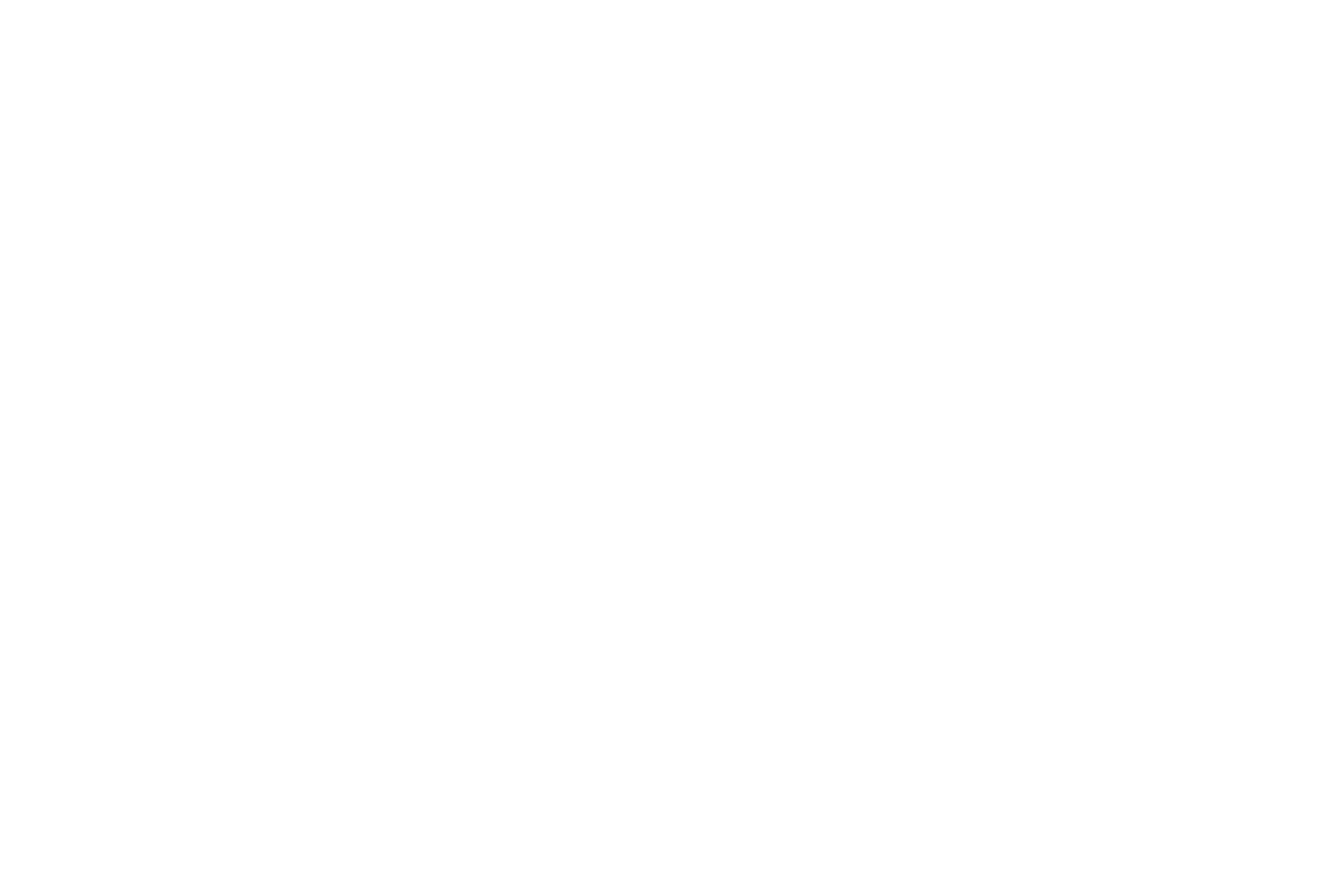
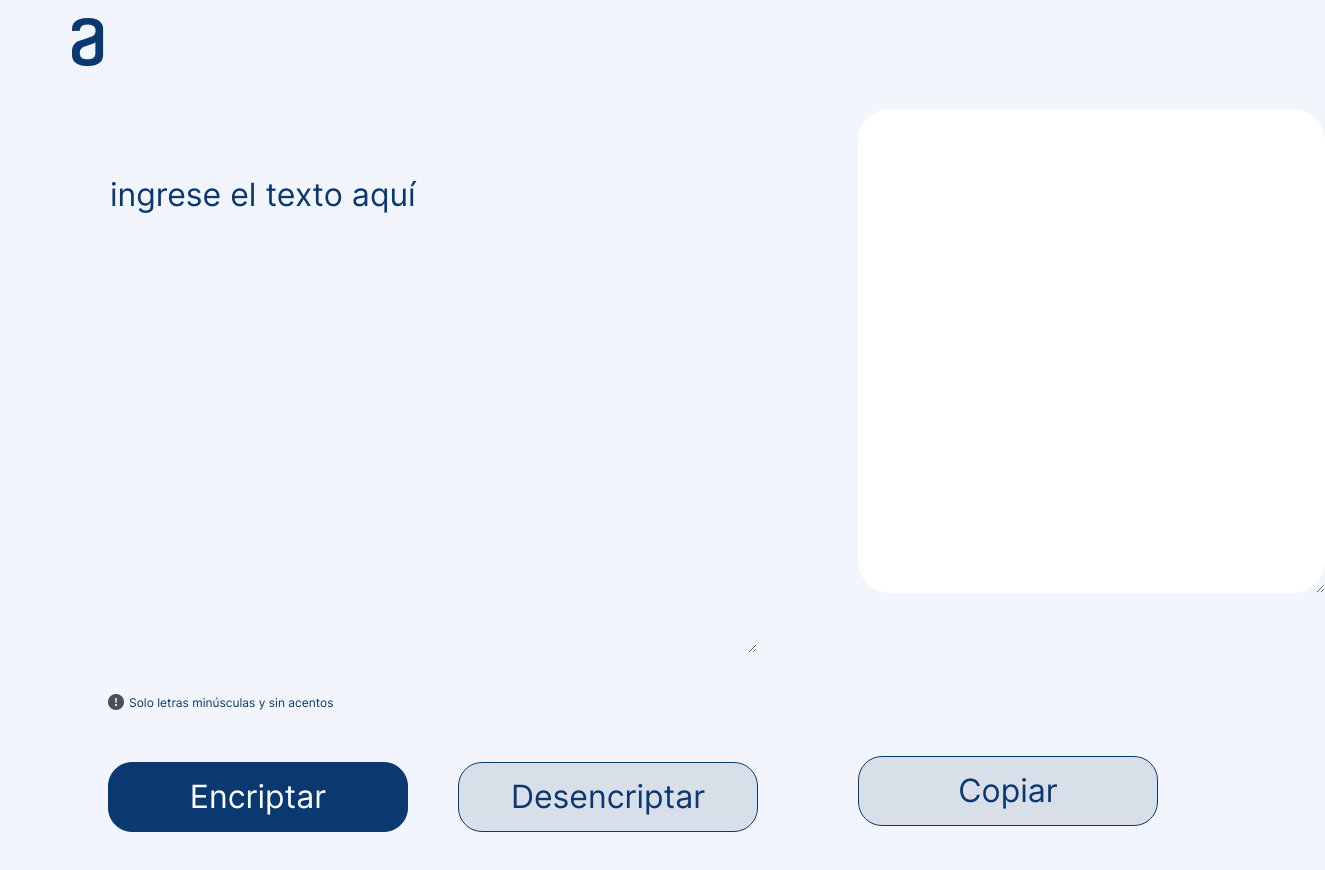
Before and after one commit to RicardoVO94/Encriptador-de-Texto, a plain HTML site: page index.html in a window 1280 px wide. Shown: the whole page, 1325 px wide, since content can reach past the window. Before the commit the page ends 800 px from the top, so only its background shows below. Drawn offline with Linux system fonts and the light colour scheme.

Commit message:
Agregando Componentes html y dando estilos con css, primera vista

```diff
--- a/css/style.css
+++ b/css/style.css
@@ -0,0 +1,101 @@
+@font-face {
+    font-family: Inter;
+    src: url(/assets/fonts/static/Inter-Regular.ttf);
+}
+
+* {
+    background: #F3F5FC;
+    font-family: 'Inter';
+    font-style: normal;
+    font-weight: 400;
+    font-size: 32px;
+    line-height: 150%;
+}
+
+.logo {
+    padding-top: 10px;
+    margin-left: 20px;
+    width: 120px;
+}
+
+main {
+    display: flex;
+    margin-left: 100px;
+    margin-bottom: 100px;
+}
+
+.text-area-msg {
+    border: none;
+    color: #0A3871;
+    margin-top: 90px;
+    text-transform: lowercase;
+}
+
+::placeholder {
+    color: #0A3871;
+}
+
+.text-area-msg:focus {
+    outline: none;
+}
+
+.text-area-code {
+    background: #FFFFFF;
+    border-radius: 32px;
+    border: none;
+    margin-top: 30px;
+    margin-left: 100px;
+    padding-left: 30px;
+}
+
+.text-area-code:focus {
+    outline: none;
+}
+
+.exclamacion-circulo {
+    float: left;
+    margin-right: 5px;
+}
+
+.info {
+    color: #0A3871;
+    font-size: 12px;
+}
+
+.btn-two {
+    display: flex;
+    margin-top: 50px;
+}
+
+.btn-encriptar {
+    background: #0A3871;
+    border: 1px solid #0A3871;
+    border-radius: 24px;
+    color: #FFFFFF;
+    cursor: pointer;
+    height: 70px;
+    width: 300px;
+    margin-right: 50px;
+}
+
+.btn-desencriptar {
+    background: #D8DFE8;
+    border: 1px solid #0A3871;
+    border-radius: 24px;
+    color: #0A3871;
+    cursor: pointer;
+    height: 70px;
+    width: 300px;
+}
+
+.btn-copiar {
+    background: #D8DFE8;
+    border: 1px solid #0A3871;
+    border-radius: 24px;
+    color: #0A3871;
+    cursor: pointer;
+    height: 70px;
+    width: 300px;
+    margin-left: 100px;
+    margin-top: 150px;
+}
--- a/index.html
+++ b/index.html
@@ -4,9 +4,35 @@
     <meta charset="UTF-8">
     <meta http-equiv="X-UA-Compatible" content="IE=edge">
     <meta name="viewport" content="width=device-width, initial-scale=1.0">
-    <title>Document</title>
+    <link rel="stylesheet" href="/css/style.css">
+    <title>Encriptador De Textos</title>
 </head>
 <body>
-
+    <header>
+        <img class="logo" src="/assets/img/Logo.png" alt="Logo Alura">
+    </header>
+    <main>
+        <section>
+            <div>
+                <textarea class="text-area-msg" cols="30" rows="10" placeholder="Ingrese el texto aquí"></textarea>
+            </div>
+            <div class="informacion">
+                <img class="exclamacion-circulo" src="/assets/img/bi_exclamation-circle-fill.png" alt="exclamacion">
+                <h6 class="info">Solo letras minúsculas y sin acentos</h6>
+            </div>
+            <div class="btn-two">
+                <button class="btn-encriptar">Encriptar</button>
+                <button class="btn-desencriptar">Desencriptar</button>
+            </div>
+        </section>
+        <section>
+            <div>
+                <textarea class="text-area-code" cols="20" rows="10"></textarea>
+            </div>
+            <div class="btn">
+                <button class="btn-copiar">Copiar</button>
+            </div>
+        </section>
+    </main>
 </body>
 </html>
```
Also changed, not shown: assets/fonts/Inter-VariableFont_slnt,wght.ttf (added), assets/fonts/OFL.txt (added), assets/fonts/README.txt (added), assets/fonts/static/Inter-Black.ttf (added), assets/fonts/static/Inter-Bold.ttf (added), assets/fonts/static/Inter-ExtraBold.ttf (added), assets/fonts/static/Inter-ExtraLight.ttf (added), assets/fonts/static/Inter-Light.ttf (added), assets/fonts/static/Inter-Medium.ttf (added), assets/fonts/static/Inter-Regular.ttf (added), assets/fonts/static/Inter-SemiBold.ttf (added), assets/fonts/static/Inter-Thin.ttf (added), assets/img/bi_exclamation-circle-fill.png (added), 1 other file.
